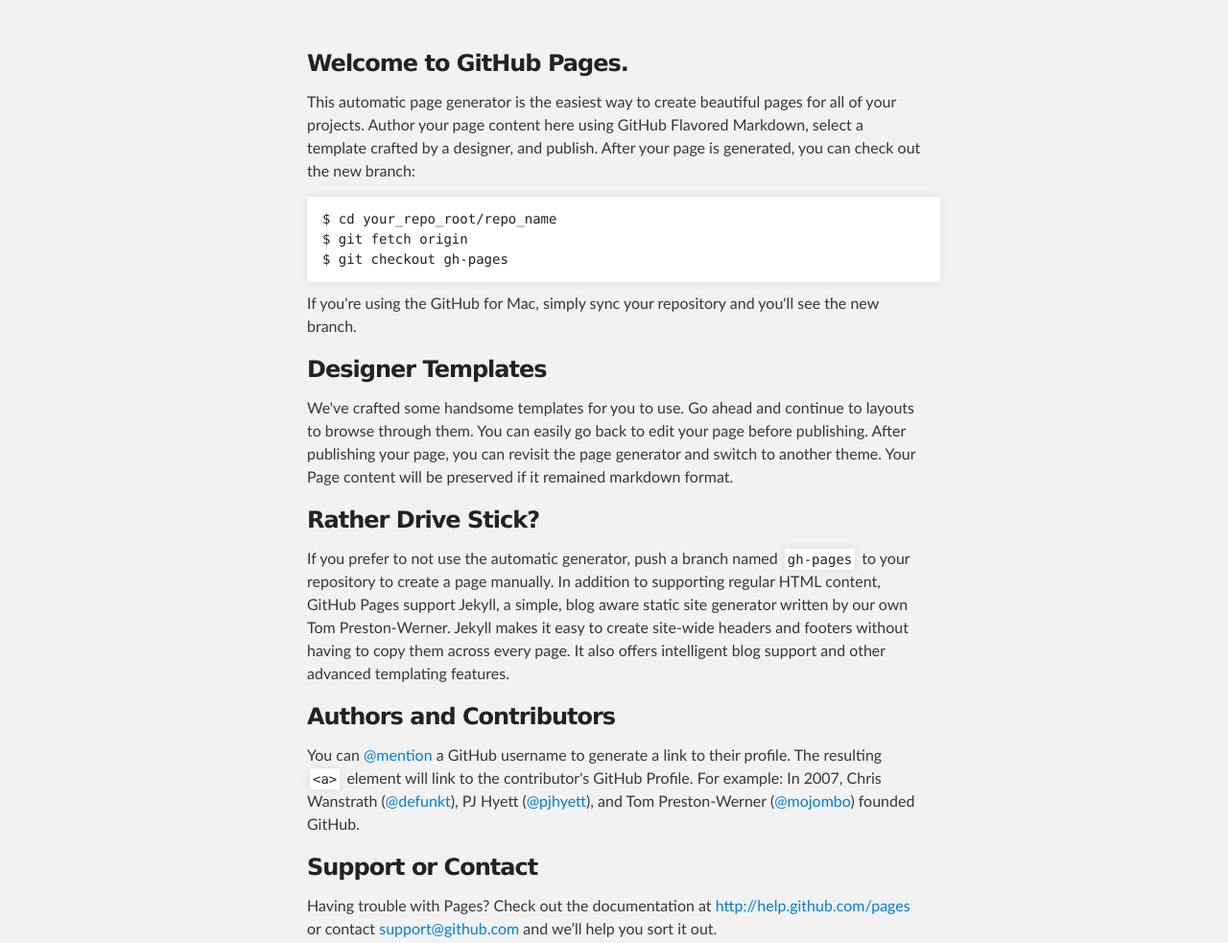
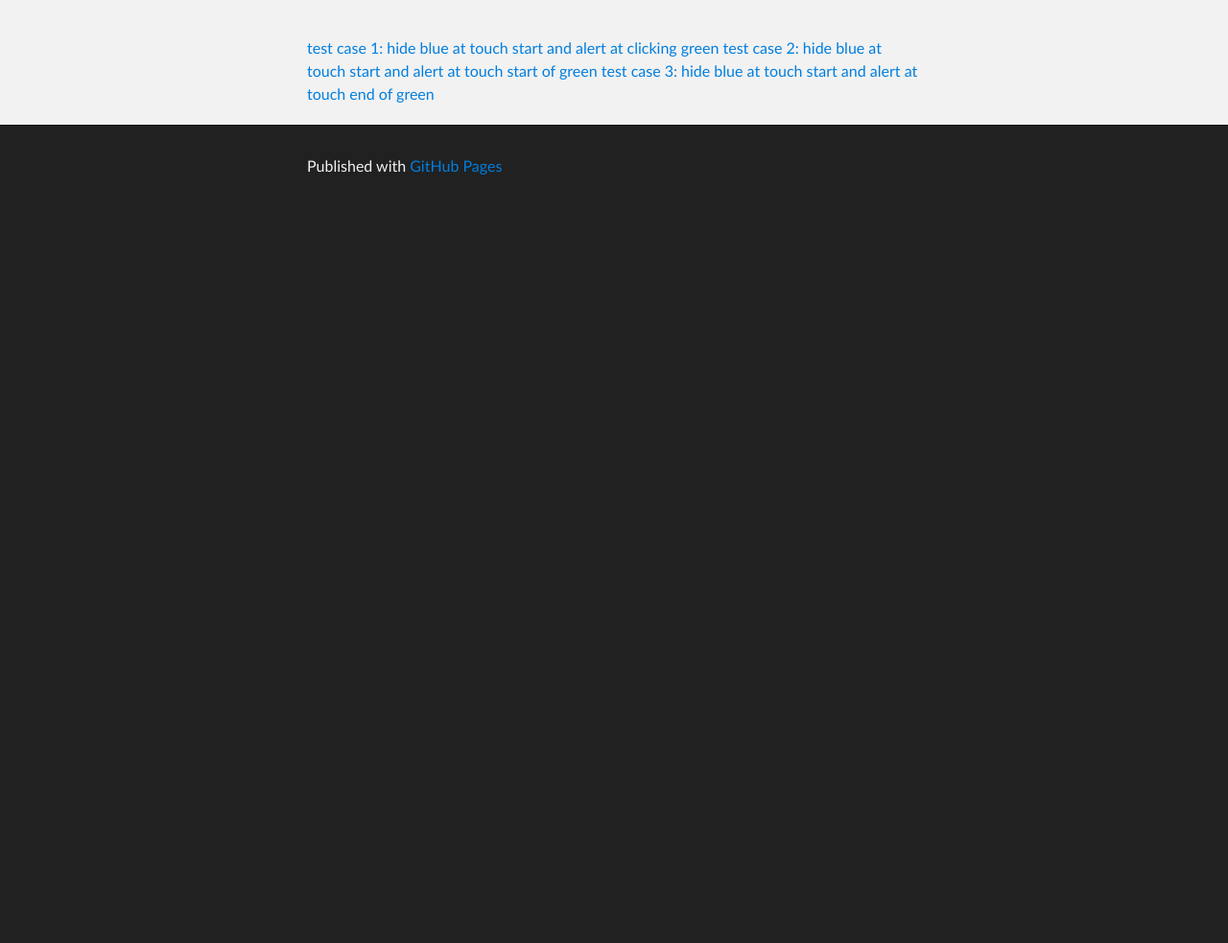
Before and after one commit to huchengtw-moz/huchengtw-moz.github.io, a plain HTML site: page index.html in a window 1280 px wide. Shown: the part 176-1159 px from the top of the page at 96% size. After the commit the page ends 800 px from the top, so only its background shows below. Drawn offline with Linux system fonts and the light colour scheme.

Commit message:
Update index.html
add test case list.

```diff
--- a/index.html
+++ b/index.html
@@ -27,37 +27,9 @@
     <!-- MAIN CONTENT -->
     <div id="main_content_wrap" class="outer">
       <section id="main_content" class="inner">
-        <h3>
-<a name="welcome-to-github-pages" class="anchor" href="#welcome-to-github-pages"><span class="octicon octicon-link"></span></a>Welcome to GitHub Pages.</h3>
-
-<p>This automatic page generator is the easiest way to create beautiful pages for all of your projects. Author your page content here using GitHub Flavored Markdown, select a template crafted by a designer, and publish. After your page is generated, you can check out the new branch:</p>
-
-<pre><code>$ cd your_repo_root/repo_name
-$ git fetch origin
-$ git checkout gh-pages
-</code></pre>
-
-<p>If you're using the GitHub for Mac, simply sync your repository and you'll see the new branch.</p>
-
-<h3>
-<a name="designer-templates" class="anchor" href="#designer-templates"><span class="octicon octicon-link"></span></a>Designer Templates</h3>
-
-<p>We've crafted some handsome templates for you to use. Go ahead and continue to layouts to browse through them. You can easily go back to edit your page before publishing. After publishing your page, you can revisit the page generator and switch to another theme. Your Page content will be preserved if it remained markdown format.</p>
-
-<h3>
-<a name="rather-drive-stick" class="anchor" href="#rather-drive-stick"><span class="octicon octicon-link"></span></a>Rather Drive Stick?</h3>
-
-<p>If you prefer to not use the automatic generator, push a branch named <code>gh-pages</code> to your repository to create a page manually. In addition to supporting regular HTML content, GitHub Pages support Jekyll, a simple, blog aware static site generator written by our own Tom Preston-Werner. Jekyll makes it easy to create site-wide headers and footers without having to copy them across every page. It also offers intelligent blog support and other advanced templating features.</p>
-
-<h3>
-<a name="authors-and-contributors" class="anchor" href="#authors-and-contributors"><span class="octicon octicon-link"></span></a>Authors and Contributors</h3>
-
-<p>You can <a href="https://github.com/blog/821" class="user-mention">@mention</a> a GitHub username to generate a link to their profile. The resulting <code>&lt;a&gt;</code> element will link to the contributor's GitHub Profile. For example: In 2007, Chris Wanstrath (<a href="https://github.com/defunkt" class="user-mention">@defunkt</a>), PJ Hyett (<a href="https://github.com/pjhyett" class="user-mention">@pjhyett</a>), and Tom Preston-Werner (<a href="https://github.com/mojombo" class="user-mention">@mojombo</a>) founded GitHub.</p>
-
-<h3>
-<a name="support-or-contact" class="anchor" href="#support-or-contact"><span class="octicon octicon-link"></span></a>Support or Contact</h3>
-
-<p>Having trouble with Pages? Check out the documentation at <a href="http://help.github.com/pages">http://help.github.com/pages</a> or contact <a href="mailto:support@github.com">support@github.com</a> and we’ll help you sort it out.</p>
+        <a href="test.html">test case 1: hide blue at touch start and alert at clicking green</a>
+        <a href="test2.html">test case 2: hide blue at touch start and alert at touch start of green</a>
+        <a href="test3.html">test case 3: hide blue at touch start and alert at touch end of green</a>
       </section>
     </div>
 
```
